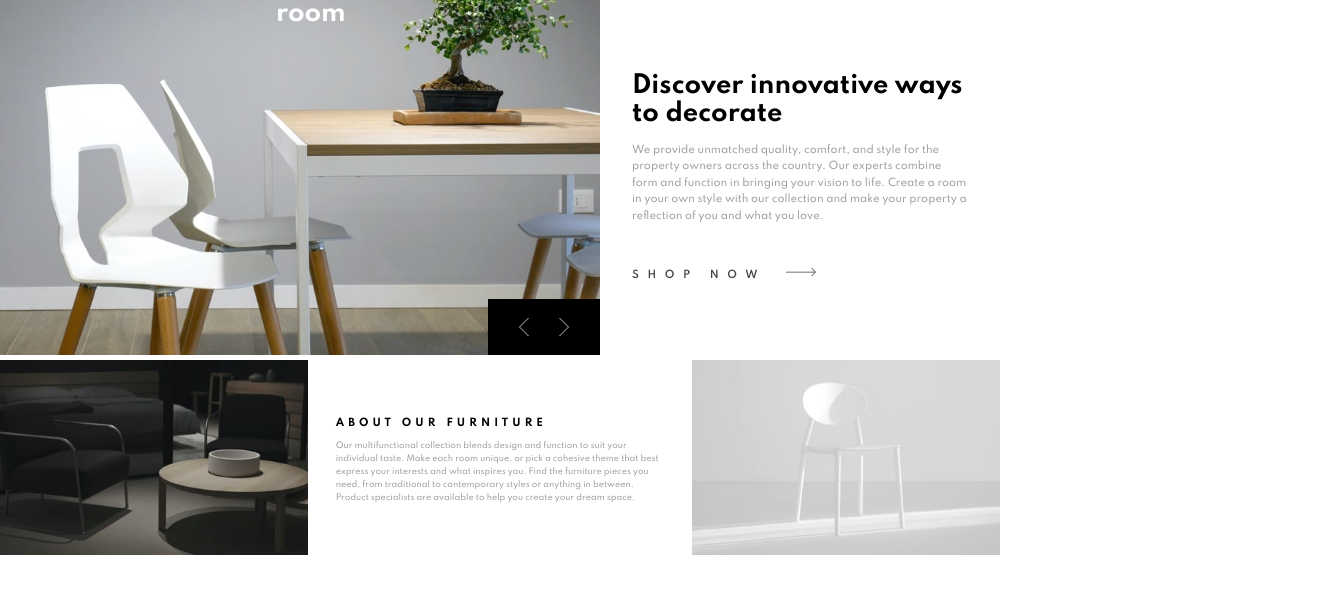
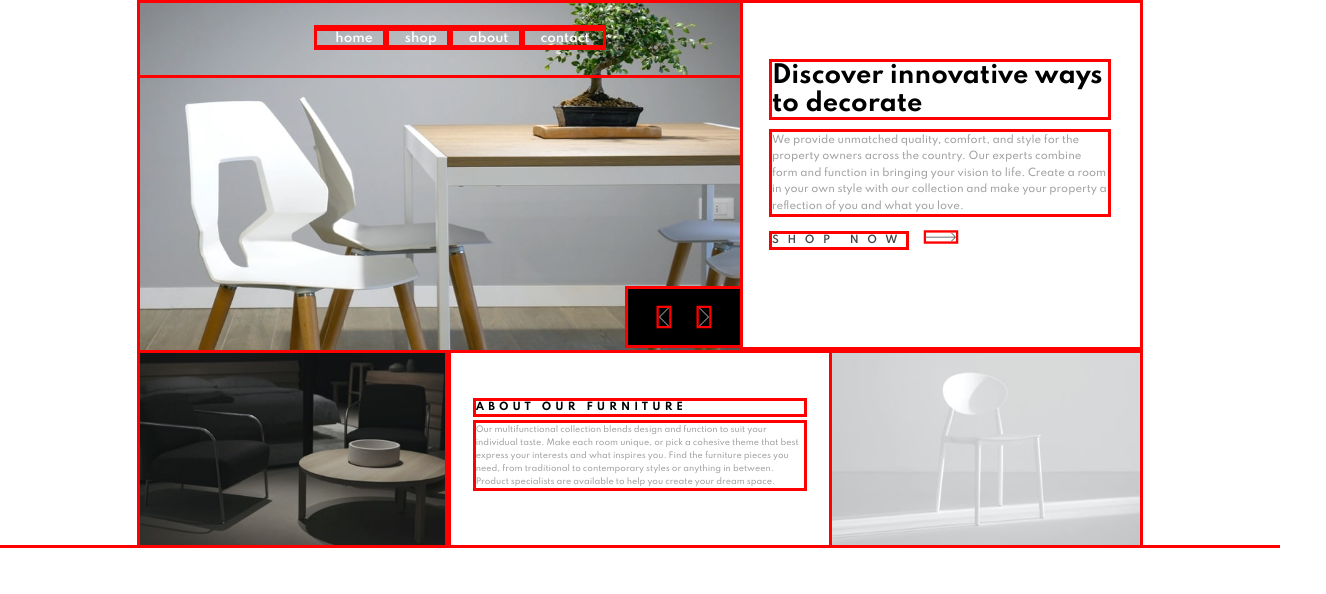
Before and after one commit to fughesi/room-homepage, a React (Create React App) app: page / in a window 1280 px wide. Shown: the top 594 px of the page, 1326 px wide, since content can reach past the window. Built offline with nearby package versions, Linux system fonts and the light colour scheme.

Commit message:
leaving for home

```diff
--- a/src/App.css
+++ b/src/App.css
@@ -32,6 +32,7 @@
 *::before,
 *::after {
   box-sizing: border-box;
+  outline: solid red;
 }
 
 body {
@@ -52,11 +53,11 @@ body {
 
 @media (min-width: 375px) {
   #appWrap {
-    grid-template: 10px auto auto /  1000px ;
+    grid-template: auto auto auto /  calc(50vw - 500px) 1000px auto;
     gap: 0;
     grid-template-areas:
-      " a "
-      " b "
-      " c " ;
+      ". a ."
+      ". b ."
+      ". c ." ;
   }
 }
--- a/src/App.js
+++ b/src/App.js
@@ -7,7 +7,7 @@ import "./App.css";
 function App() {
   return (
     <div id="appWrap">
-      {/* <Navbar /> */}
+      <Navbar />
       <TopRow />
       <BottomRow />
     </div>
--- a/src/components/BottomRow/BottomRow.css
+++ b/src/components/BottomRow/BottomRow.css
@@ -36,6 +36,8 @@
     place-items: center;
   }
   #bottomText {
+    height: 100%;
+    width: 100%;
     padding: 1.75em;
   }
   #bottomText h3 {
--- a/src/components/Navbar/Navbar.css
+++ b/src/components/Navbar/Navbar.css
@@ -118,12 +118,17 @@
 @media (min-width: 375px) {
   #navBar {
     background-color: rgba(0, 0, 0, 0);
+    width: 60%;
+    position: absolute;
+    justify-content: center;
   }
   #navBar li a {
     color: var(--white);
   }
-  #navMenu {
-    display: block;
-    position: absolute;
+  #toggler,
+  #hamburger,
+  #hamburgerLinesAreHere {
+    display: none;
+    visibility: hidden;
   }
 }
--- a/src/components/Navbar/Navbar.js
+++ b/src/components/Navbar/Navbar.js
@@ -8,14 +8,14 @@ export default function Navbar() {
       <div id="hamburger">
         <div id="hamburgerLinesAreHere"></div>
       </div>
-      <div id="navMenu">
+      {/* <div id="navMenu"> */}
         <ul id="navBar">
           <li><a href="#">home</a></li>
           <li><a href="#">shop</a></li>
           <li><a href="#">about</a></li>
           <li><a href="#">contact</a></li>
         </ul>
-      </div>
+      {/* </div> */}
     </div>
   );
 }
--- a/src/components/TopRow/TopRow.css
+++ b/src/components/TopRow/TopRow.css
@@ -99,12 +99,12 @@
   }
   #topPhotoContainer {
     grid-area: x;
+    height: 100%;
     align-self: end;
   }
   #descriptiveText {
     grid-area: y;
-    height: 75%;
-    /* align-self: center; */
+    height: 100%;
   }
   #descriptiveText h3 {
     font-size: var(--0);
@@ -112,6 +112,9 @@
   #descriptiveText p {
     font-size: var(--sub4);
   }
+  #descriptiveText a {
+    margin-top: 20px;
+  }
   #photoDiv {
     height: 100%;
   }
--- a/src/components/TopRow/TopRow.js
+++ b/src/components/TopRow/TopRow.js
@@ -11,13 +11,13 @@ import hero3d from "../../images/desktop-image-hero-3.jpg";
 export default function TopRow() {
   return (
     <div id="topContainer">
-        <Navbar />
+        {/* <Navbar /> */}
       <section id="topPhotoContainer">
-        <div  id="mainPhoto">
+        {/* <div  id="mainPhoto"> */}
           {(
             <img  id="photoDiv" srcSet={`${hero1m} 375w,${hero1d} 840w`} alt="hero image" height="100%" width="100%"/>
           ) || <img src={hero1m} alt="hero image" />}
-        </div>
+        {/* </div> */}
         <div id="arrowButtons">
           <svg
             width="14"
```
